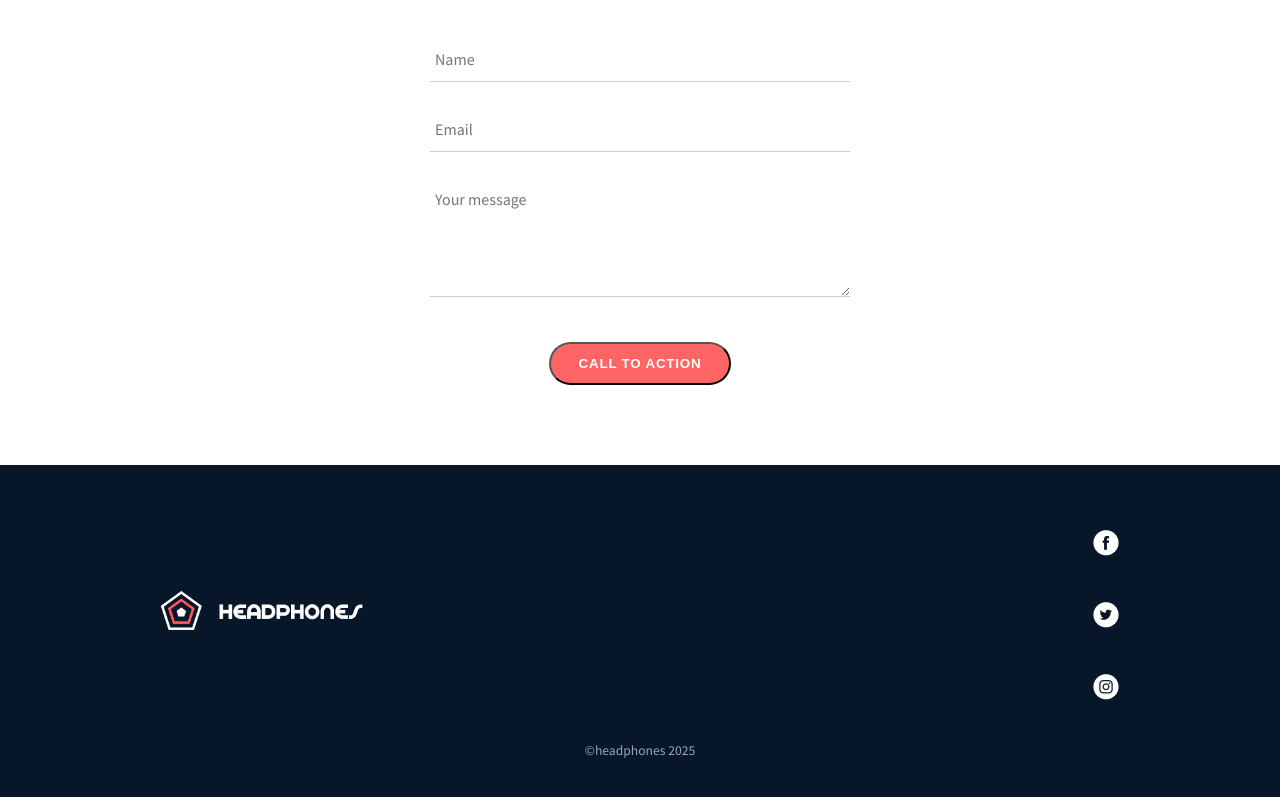
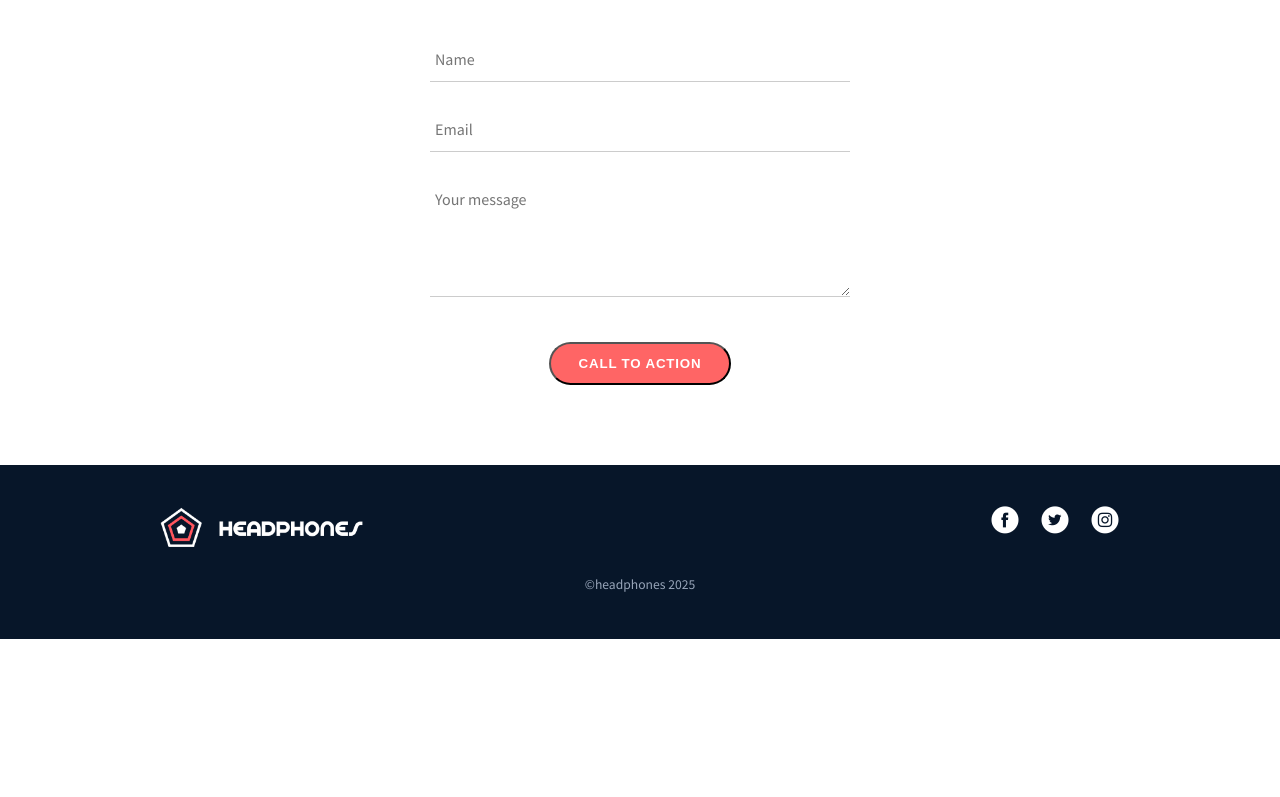
Before and after one commit to Chermoh87/alx_html_css, a plain HTML site: page headphones/4-index.html in a window 1280 px wide. Shown: the part 1829-2626 px from the top of the page. After the commit the page ends 2468 px from the top, so only its background shows below. Drawn offline with Linux system fonts and the light colour scheme.

Commit message:
fixed the social icons display

```diff
--- a/headphones/4-styles.css
+++ b/headphones/4-styles.css
@@ -315,7 +315,6 @@ body{
   max-width: var(--content-max);
   margin: 0 auto;
   padding: 0 20px;
-
   display: flex;
   justify-content: space-between;
   align-items: center;
@@ -325,13 +324,19 @@ body{
   height: 40px;
 }
 
+.footer-right {
+  display: flex;
+  align-items: center;
+  gap: 20px;
+}
+
 .footer-right a {
   text-decoration: none;
-  margin-left: 20px;
+  display: inline-flex;
 }
 
 .footer-right .icon {
-  font-size: 28px;
+  font-size: 30px;
   color: #ffffff;
   transition: color 0.2s ease;
 }
```
